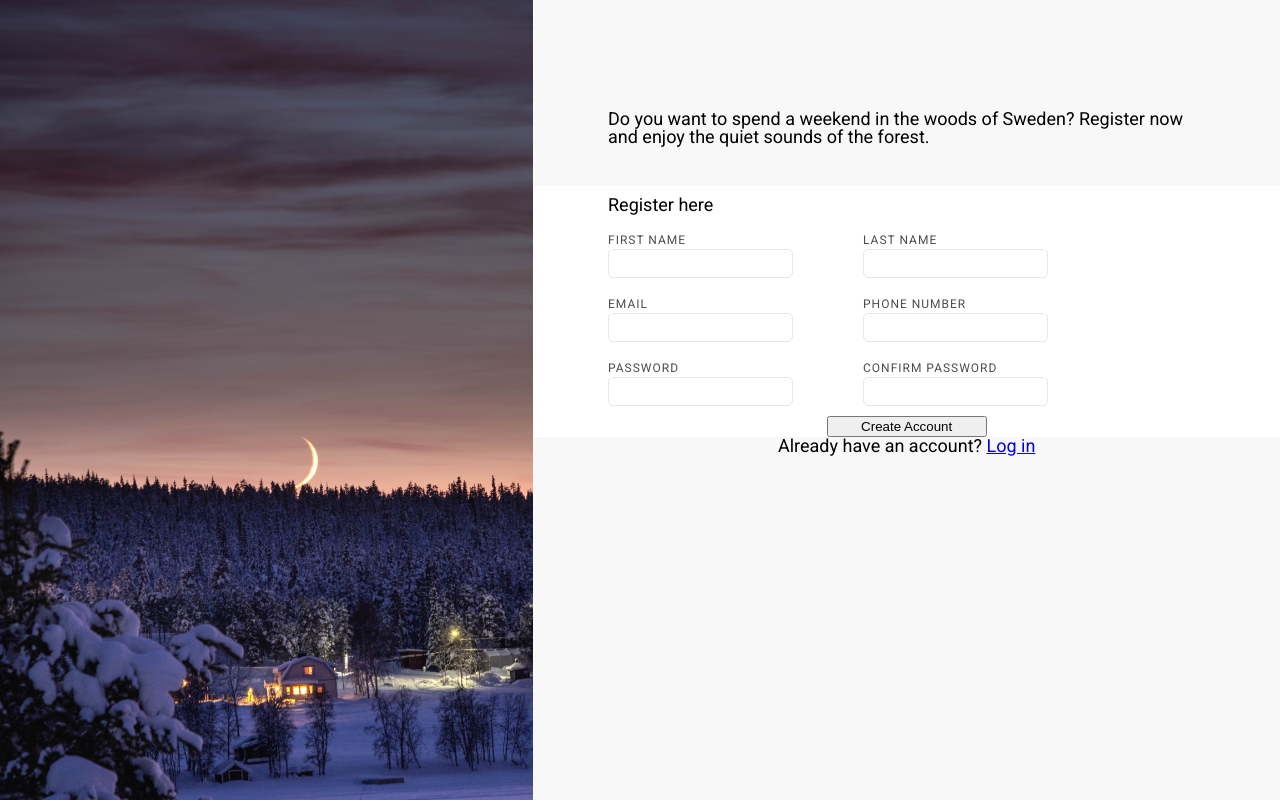
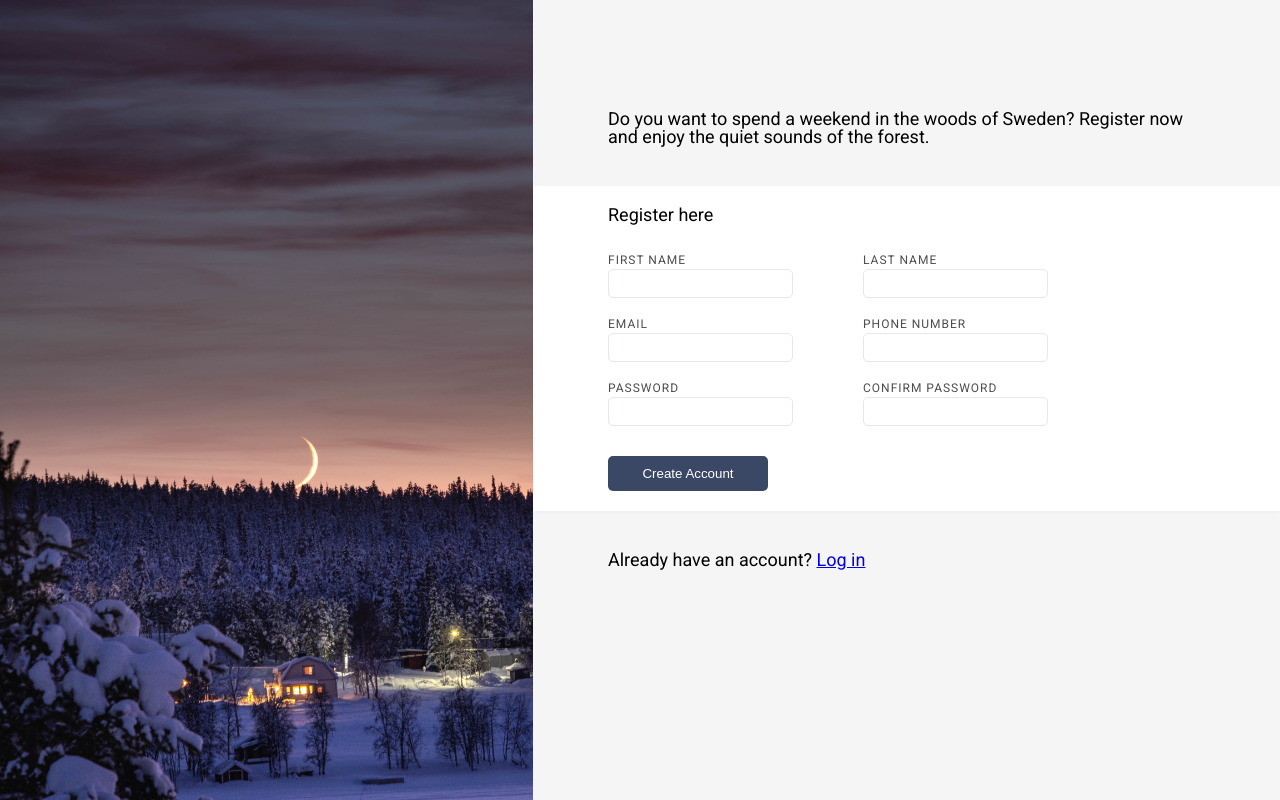
Before and after one commit to Javier-rn/sign-up-form, a plain HTML site: page index.html in a window 1280 px wide. Drawn offline with Linux system fonts and the light colour scheme.

Commit message:
Create button style

```diff
--- a/index.html
+++ b/index.html
@@ -54,10 +54,12 @@
               <input id="password" name="password" type="password" />
             </div>
           </div>
-          <button>Create Account</button>
+          <div class="btn-div">
+            <button>Create Account</button>
+          </div>
         </form>
 
-        <p>Already have an account? <a href="#">Log in</a></p>
+        <p class="footer-para">Already have an account? <a href="#">Log in</a></p>
       </div>
     </div>
 
--- a/style.css
+++ b/style.css
@@ -1,6 +1,6 @@
 body {
   font-family: 'Roboto', sans-serif;
-  background-color: rgb(248, 248, 248);
+  background-color: rgb(245, 245, 245);
 }
 
 h1 {
@@ -25,13 +25,17 @@ img {
   align-items: center;
 }
 
-.header-para {
+.header-para,
+.footer-para {
   width: 80%;
 
   margin-top: 110px;
   margin-bottom: 40px;
 }
 
+.footer-para {
+  margin-top: 40px;
+}
 input {
   padding: 6px 3px;
   border: 1px solid #e5e7eb;
@@ -53,6 +57,8 @@ form {
   display: flex;
   flex-direction: column;
   align-items: center;
+  box-shadow: rgba(50, 50, 93, 0.02) 0px 2px 5px -1px,
+    rgba(0, 0, 0, 0.05) 0px 1px 3px -1px;
 }
 
 form > * {
@@ -61,7 +67,7 @@ form > * {
 
 h2 {
   font-size: 18px;
-  margin: 10px 0;
+  margin: 20px 0;
 }
 
 .horizontal-inputs {
@@ -83,6 +89,15 @@ label {
   color: rgb(77, 77, 77);
 }
 
+.btn-div {
+  margin: 20px 0;
+}
+
 button {
   width: 160px;
+  padding: 10px 4px;
+  background-color: rgb(58, 71, 101);
+  color: white;
+  border: none;
+  border-radius: 5px;
 }
```
